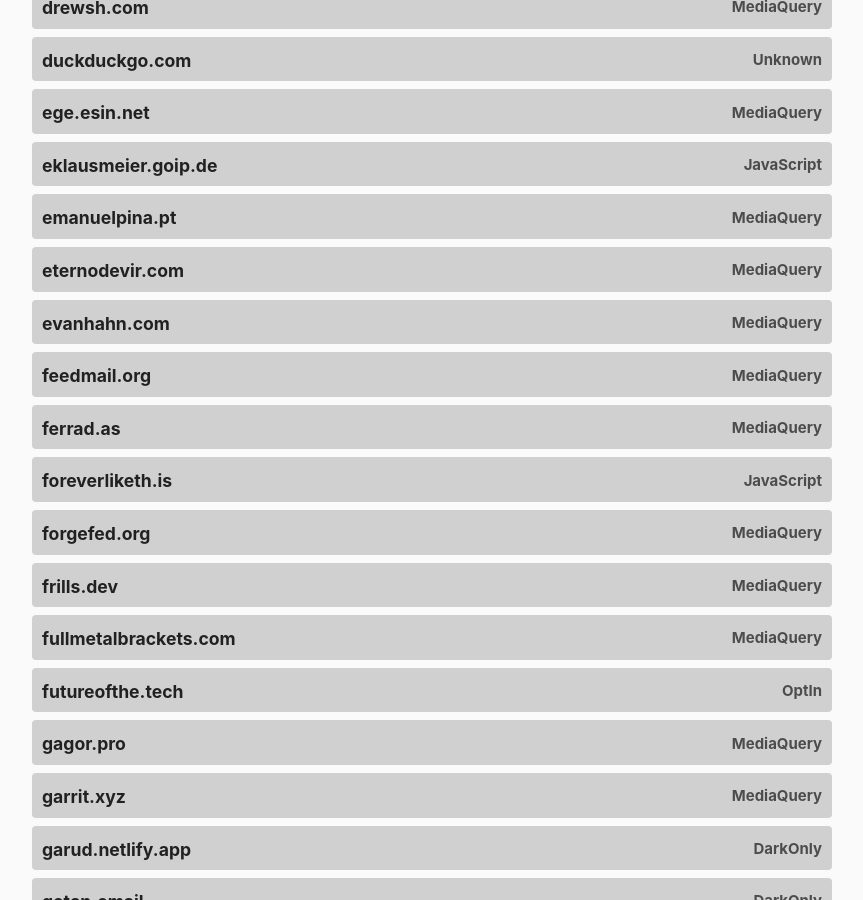
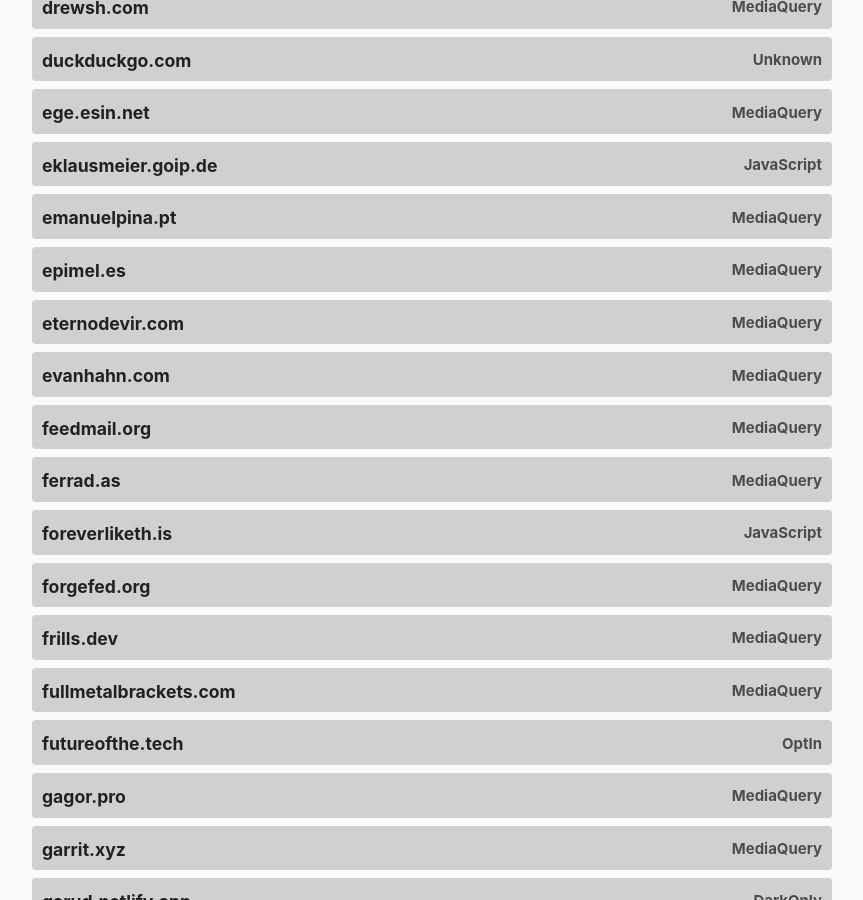
Before and after one commit to garritfra/darktheme.club, a Jekyll site: the page built from index.md, in a window 1280 px wide and 900 px high, scrolled down 3321 px. Shown: the whole window, without its empty margins (208-1071 px from the left). Built offline with Jekyll 4.4.1, drawn with Linux system fonts in a browser that asks for light colours.

Commit message:
Add epimeles

```diff
--- a/_data/sites.yml
+++ b/_data/sites.yml
@@ -882,3 +882,8 @@
   url: https://zwbetz.com/
   method: javascript
   last_checked: 2024-02-27
+
+- domain: epimel.es
+  url: https://epimel.es/
+  method: mediaquery
+  last_checked: 2026-04-09
```
